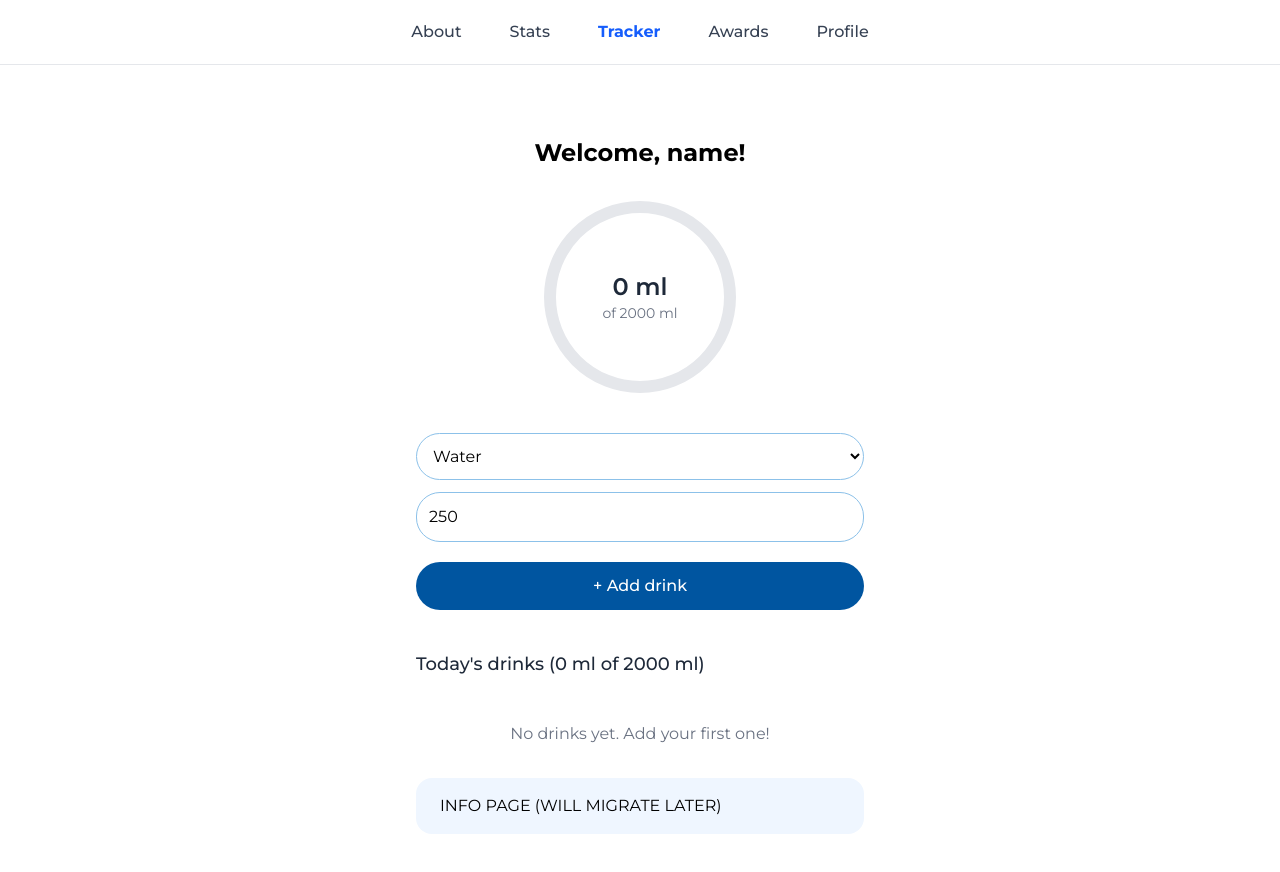
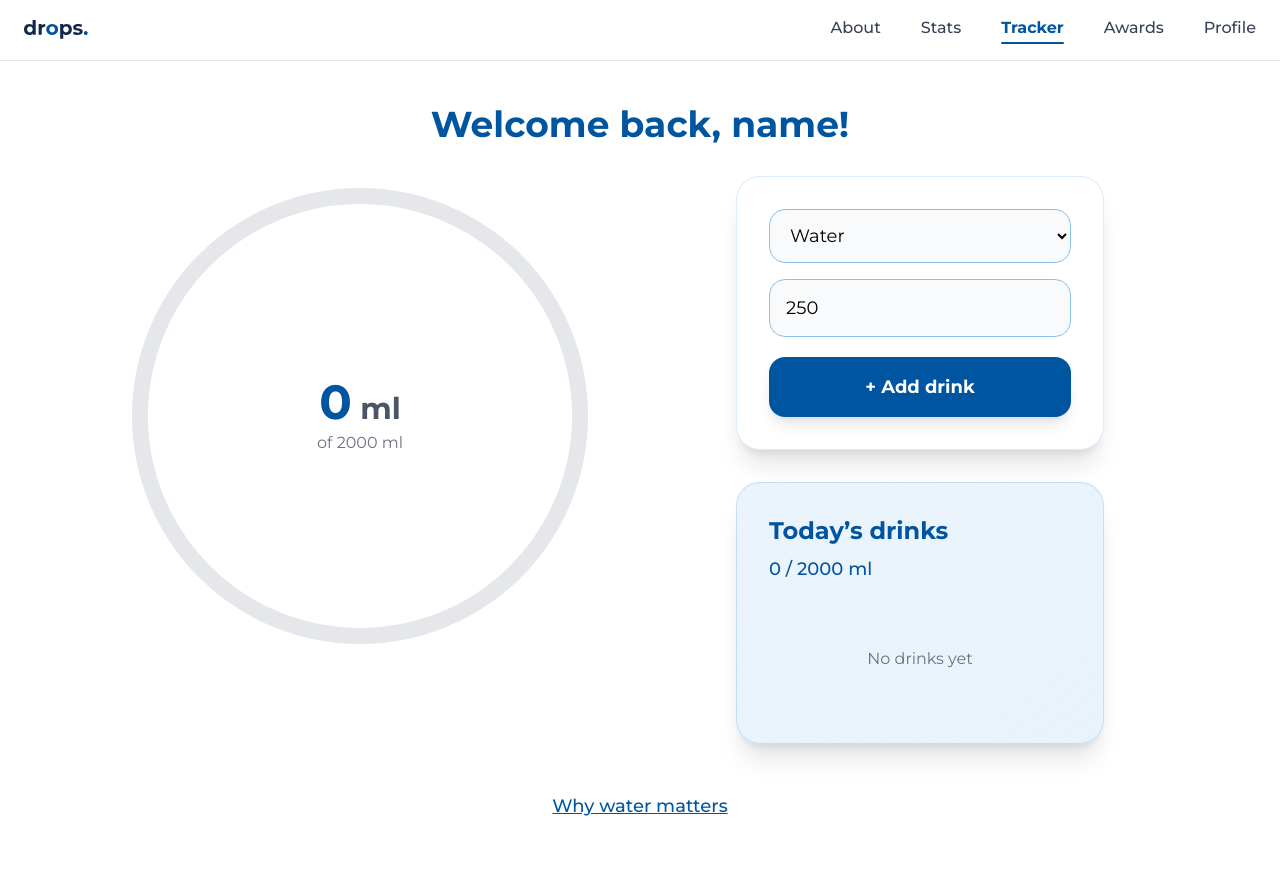
Before and after one commit to ykureninova/water-balance-frontend, a React (Vite) app: page /login in a window 1280 px wide. Both pictures are taken after typing "name@example.com", "Sample123" into the empty fields and a click on the button "Login". Shown: the top 872 px of the page. Built offline with nearby package versions, Linux system fonts and the light colour scheme.

Commit message:
brand new tracker design, bug fix

```diff
--- a/package.json
+++ b/package.json
@@ -13,6 +13,7 @@
     "@tailwindcss/vite": "^4.1.14",
     "axios": "^1.12.2",
     "cors": "^2.8.5",
+    "date-fns": "^4.1.0",
     "express": "^5.1.0",
     "mongoose": "^8.19.1",
     "react": "^19.1.1",
--- a/src/App.jsx
+++ b/src/App.jsx
@@ -19,8 +19,6 @@ function App() {
       <div className="min-h-screen flex flex-col">
         {/* Навбар зверху (десктоп) + нижній таббар (мобілка) вже в Navbar */}
         <Navbar />
-
-        {/* Основний контент з правильними відступами */}
         <main className="flex-1 pb-24 md:pb-8 pt-4 md:pt-8 px-6">
           <Routes>
             <Route path="/" element={<Home />} />
--- a/src/components/Navbar.jsx
+++ b/src/components/Navbar.jsx
@@ -10,6 +10,7 @@ import profileIcon from '../assets/pfp.png';
 import infoIcon from '../assets/information.png'
 import bookIcon from '../assets/book.png'
 import addIcon from '../assets/add.png'
+import logo from '../assets/logo.svg'
 
 export default function Navbar() {
   const location = useLocation();
@@ -30,24 +31,38 @@ export default function Navbar() {
     // { to: "/info", label: "Info", icon: infoIcon }
   ];
 
+  const hideBottomPadding = ["/login", "/register", "/onboarding"].includes(location.pathname);
+
   return (
     <>
-      {/* Десктоп - верхній */}
-      <nav className="hidden md:block w-full border-b border-gray-200 bg-white">
-        <div className="flex justify-center gap-12 py-5 text-gray-700 font-medium">
+      {/* ДЕСКТОП верхній навбар з лого */}
+      <nav className="hidden fixed md:block w-full border-b border-gray-200 bg-white">
+        <div className="max-w-7xl mx-auto px-6 py-4 flex items-center justify-between">
+          {/* ЛОГО зліва */}
+          <Link to="/" className="flex items-center gap-3 hover:opacity-80 transition">
+            <img src={logo} alt="Hydra" className="h-5 object-contain" />
+          </Link>
+
+          {/* Меню справа */}
+          <div className="flex items-center gap-10 text-gray-700 font-medium">
             {items.map(item => (
               <Link
                 key={item.to}
                 to={item.to}
-              className={`hover:text-blue-600 transition ${
+                className={`relative pb-1 transition hover:text-[#0055A0] ${
                   (item.to === "/profile" ? isProfileActive : isActive(item.to))
-                  ? "text-blue-600 font-bold"
+                    ? "text-[#0055A0] font-bold"
                     : ""
                 }`}
               >
                 {item.label}
+                {/* Підкреслення для активного пункту */}
+                {(item.to === "/profile" ? isProfileActive : isActive(item.to)) && (
+                  <span className="absolute bottom-0 left-0 w-full h-0.5 bg-[#0055A0] rounded-full" />
+                )}
               </Link>
             ))}
+          </div>
         </div>
       </nav>
 
@@ -76,7 +91,8 @@ export default function Navbar() {
       </nav>
 
       {/* Відступ знизу на мобілці */}
-      <div className="pb-20 md:pb-0" />
+
+      {!hideBottomPadding && <div className="pb-20 md:pb-0" />}
     </>
   );
 }
--- a/src/components/ProgressCircle.jsx
+++ b/src/components/ProgressCircle.jsx
@@ -1,37 +1,73 @@
-import React from 'react'
+// src/components/ProgressCircle.jsx
+import React from 'react';
 
-export default function ProgressCircle({ progress, goal }) {
-  const radius = 90;
+export default function ProgressCircle({ progress, goal, size = 320 }) {
+  const radius = size / 2 - 20; // відступ під товщину лінії
   const circumference = 2 * Math.PI * radius;
-  const offset = circumference - (progress / goal) * circumference;
+
+  const normalizedProgress = Math.min(progress, goal);
+  const offsetNormal = circumference - (normalizedProgress / goal) * circumference;
+
+  const overProgress = Math.max(progress - goal, 0);
+  const maxOver = goal;
+  const overOffset = circumference - (Math.min(overProgress, maxOver) / maxOver) * circumference;
 
   return (
-    <div className="relative w-48 h-48 flex items-center justify-center">
-      <svg className="w-48 h-48 transform -rotate-90">
+    <div className="relative flex items-center justify-center" style={{ width: size, height: size }}>
+      <svg width={size} height={size} className="transform -rotate-90">
+        {/* Фон */}
         <circle
-          cx="96"
-          cy="96"
+          cx={size / 2}
+          cy={size / 2}
           r={radius}
           stroke="#e5e7eb"
-          strokeWidth="12"
+          strokeWidth="16"
           fill="none"
         />
+
+        {/* Основний прогрес */}
         <circle
-          cx="96"
-          cy="96"
+          cx={size / 2}
+          cy={size / 2}
           r={radius}
           stroke="#0055A0"
-          strokeWidth="12"
+          strokeWidth="16"
           fill="none"
           strokeDasharray={circumference}
-          strokeDashoffset={offset}
+          strokeDashoffset={offsetNormal}
           strokeLinecap="round"
-          className="transition-all duration-500 ease-in-out"
+          className="transition-all duration-700 ease-out"
         />
+
+        {/* Перевищення норми */}
+        {progress > goal && (
+          <circle
+            cx={size / 2}
+            cy={size / 2}
+            r={radius}
+            stroke="#004480"
+            strokeWidth="16"
+            fill="none"
+            strokeDasharray={circumference}
+            strokeDashoffset={overOffset}
+            strokeLinecap="round"
+            className="transition-all duration-700 ease-out"
+          />
+        )}
       </svg>
+
+      {/* Текст по центру */}
       <div className="absolute text-center">
-        <p className="text-2xl font-semibold text-gray-800">{progress} ml</p>
-        <p className="text-sm text-gray-500">of {goal} ml</p>
+        <p className="text-4xl md:text-5xl font-bold text-[#0055A0] leading-none">
+          {progress}
+          <span className="text-2xl md:text-3xl text-gray-600"> ml</span>
+        </p>
+        <p className="text-sm md:text-base text-gray-500 mt-1">of {goal} ml</p>
+        {progress > goal && (
+          <p className="text-xs md:text-sm text-[#004480] font-medium mt-2">
+            +{progress - goal} ml
+          </p>
+        )}
       </div>
     </div>
   );
--- a/src/pages/AccountSettings.jsx
+++ b/src/pages/AccountSettings.jsx
@@ -25,10 +25,10 @@ export default function Account() {
   };
 
   return (
-    <div className="w-full max-w-md mx-auto">
+    <div className="w-full max-w-md mx-auto ">
       <div className="w-full max-w-md">
 
-        <div className="bg-[#BDDBF7] rounded-3xl shadow-xl p-8 mt-15">
+        <div className="bg-[#BDDBF7] rounded-3xl shadow-xl p-8 md:mt-30">
           {/* Аватар */}
           <div className="flex justify-center -mt-20 md:-mt-24">
             <div className="relative">
--- a/src/pages/Profile.jsx
+++ b/src/pages/Profile.jsx
@@ -25,7 +25,7 @@ export default function Profile() {
   if (!user) return <div className="min-h-screen flex items-center justify-center">Loading...</div>;
 
   return (
-    <div className="w-full max-w-md mx-auto">
+    <div className="w-full max-w-md mx-auto mt-15">
       <div className="w-full max-w-md">
         {/* Аватар */}
         <div className="flex flex-col items-center mb-10">
--- a/src/pages/Settings.jsx
+++ b/src/pages/Settings.jsx
@@ -42,7 +42,7 @@ export default function Settings() {
   };
 
   return (
-    <div className="w-full max-w-md mx-auto">
+    <div className="w-full max-w-md mx-auto mt-15">
       <div className="w-full max-w-md">
         <h1 className="text-3xl font-bold text-center mb-8">Personal settings</h1>
 
--- a/src/pages/Tracker.jsx
+++ b/src/pages/Tracker.jsx
@@ -1,34 +1,40 @@
+// src/pages/Tracker.jsx
 import { useState, useEffect } from "react";
-import Navbar from "../components/Navbar.jsx";
 import ProgressCircle from "../components/ProgressCircle.jsx";
 import { getNorm, getTodayProgress, addDrink, getDrinks, getUser } from "../utils/storage.js";
 import { useNavigate } from "react-router-dom";
 
+const drinkIcons = {
+  Water: "https://img.icons8.com/color/48/water.png",
+  Tea: "https://img.icons8.com/color/48/tea-cup.png",
+  Coffee: "https://img.icons8.com/color/48/coffee.png",
+  Juice: "https://img.icons8.com/color/48/orange-juice.png",
+  Milk: "https://img.icons8.com/color/48/milk-bottle.png",
+  "Sparkling water": "https://img.icons8.com/color/48/soda.png",
+};
+
 export default function Tracker() {
-  const [goal] = useState(getNorm());
+  const [goal] = useState(getNorm() || 2000);
   const [progress, setProgress] = useState(0);
   const [drinks, setDrinks] = useState([]);
-  const [showAll, setShowAll] = useState(false);
   const [form, setForm] = useState({ name: "Water", amount: 250 });
-  const [user, setUser] = useState(null);        // ← новий стан
-  const [loading, setLoading] = useState(true);  // ← щоб не було помилки null.username
-
+  const [user, setUser] = useState(null);
+  const [loading, setLoading] = useState(true);
   const navigate = useNavigate();
 
-  // Завантажуємо юзера і дані тільки один раз при монтуванні
   useEffect(() => {
     const currentUser = getUser();
-
     if (!currentUser) {
       navigate("/login", { replace: true });
       return;
     }
-
     setUser(currentUser);
 
-    // Завантажуємо напої за сьогодні
     const today = new Date().toISOString().slice(0, 10);
-    const todayDrinks = getDrinks().filter(d => d.date && d.date.startsWith(today));
+    const todayDrinks = getDrinks()
+      .filter(d => d.date && d.date.startsWith(today))
+      .sort((a, b) => new Date(b.date) - new Date(a.date));
+
     setDrinks(todayDrinks);
     setProgress(getTodayProgress());
     setLoading(false);
@@ -47,100 +53,113 @@ export default function Tracker() {
     addDrink(newDrink);
     setProgress(getTodayProgress());
 
-    // Оновлюємо список напоїв
     const today = new Date().toISOString().slice(0, 10);
-    const updatedDrinks = getDrinks().filter(d => d.date && d.date.startsWith(today));
-    setDrinks(updatedDrinks);
-
-    setForm({ ...form, amount: 250 }); // скидаємо поле
+    const updated = getDrinks()
+      .filter(d => d.date && d.date.startsWith(today))
+      .sort((a, b) => new Date(b.date) - new Date(a.date));
+    setDrinks(updated);
+    setForm({ ...form, amount: 250 });
   };
 
-  // Показуємо лоадер, поки юзер не завантажився
-  if (loading) {
-    return (
-      <div className="min-h-screen bg-white flex items-center justify-center">
-        <p className="text-xl">Loading...</p>
-      </div>
-    );
-  }
+  if (loading) return <div className="min-h-screen bg-white flex items-center justify-center"><p>Loading...</p></div>;
 
   return (
-    <div>
-      <div className="w-full max-w-md mx-auto">
-        <main className="flex flex-col items-center mt-10 w-full max-w-md">
-          <h1 className="text-2xl font-bold mb-8">
-            Welcome, {user?.username || "friend"}!
-          </h1>
+    <div className="w-full max-w-5xl mx-auto px-4 sm:px-6 py-8 mt-10">
+      {/* Привітання */}
+      <h1 className="text-center text-3xl sm:text-4xl font-bold text-[#0055A0] mb-8">
+        Welcome back, {user?.username || "friend"}!
+      </h1>
 
-          <ProgressCircle progress={progress} goal={goal} />
+      {/* Мобілка: вертикально // Десктоп: 2 колонки */}
+      <div className="grid md:grid-cols-2 gap-8 lg:gap-32 xl:gap-48 items-start max-w-7xl mx-auto px-6">
+        {/* КОЛЕСО завжди по центру */}
+        <div className="flex justify-center -mt-4 md:mt-0">
+          <ProgressCircle
+            progress={progress}
+            goal={goal}
+            size={window.innerWidth >= 768 ? 480 : 300}
+          />
+        </div>
 
-          {/* Форма додавання */}
-          <div className="mt-10 w-full flex flex-col gap-3">
+        {/* ПРАВА ЧАСТИНА форма + список */}
+        <div className="space-y-8">
+          {/* Форма — вузька і красива */}
+          <div className="bg-white rounded-3xl shadow-xl p-6 sm:p-8 border border-[#BDDBF7]/50 max-w-md mx-auto md:mx-0">
             <select
               value={form.name}
               onChange={(e) => setForm({ ...form, name: e.target.value })}
-              className="input border border-[#8CC1E9] w-full p-3 rounded-3xl"
+              className="w-full px-4 py-3.5 bg-gray-50 border border-[#8CC1E9] rounded-2xl text-base sm:text-lg mb-4 focus:outline-none focus:border-[#0055A0]"
             >
-              <option>Water</option>
-              <option>Tea</option>
-              <option>Coffee</option>
-              <option>Juice</option>
-              <option>Milk</option>
+              {Object.keys(drinkIcons).map(d => <option key={d}>{d}</option>)}
             </select>
 
             <input
               type="number"
               value={form.amount}
               onChange={(e) => setForm({ ...form, amount: parseInt(e.target.value) || "" })}
-              className="input border border-[#8CC1E9] w-full p-3 rounded-3xl"
               placeholder="Amount (ml)"
+              className="w-full px-4 py-3.5 bg-gray-50 border border-[#8CC1E9] rounded-2xl text-base sm:text-lg mb-5 focus:outline-none focus:border-[#0055A0]"
             />
 
             <button
               onClick={handleAdd}
-              className="bg-[#0055A0] hover:bg-[#004480] text-white rounded-full py-3 mt-2 transition font-medium"
+              className="w-full bg-[#0055A0] hover:bg-[#004480] text-white font-bold py-4 rounded-2xl transition shadow-lg text-base sm:text-lg"
             >
               + Add drink
             </button>
           </div>
 
-          {/* Список напоїв за сьогодні */}
-          <div className="mt-10 w-full">
-            <h2 className="text-lg font-medium text-gray-800 mb-3">
-              Today's drinks ({progress} ml of {goal} ml)
-            </h2>
+          {/* Список напоїв */}
+          <div className="bg-gradient-to-br from-[#BDDBF7]/30 to-[#8CC1E9]/20 rounded-3xl p-6 sm:p-8 shadow-xl border border-[#8CC1E9]/40 max-w-md mx-auto md:mx-0">
+            <h2 className="text-xl sm:text-2xl font-bold text-[#0055A0] mb-2">Today’s drinks</h2>
+            <p className="text-base sm:text-lg font-medium text-[#0055A0] mb-6">{progress} / {goal} ml</p>
 
             {drinks.length === 0 ? (
-              <p className="text-gray-500 text-center py-8">No drinks yet. Add your first one!</p>
+              <p className="text-center text-gray-500 py-10 text-base">No drinks yet</p>
             ) : (
-              <ul className="flex flex-wrap gap-3">
-                {(showAll ? drinks : drinks.slice(-6)).map((d) => (
-                  <li
-                    key={d.id}
-                    className="px-4 py-2 bg-blue-100 text-blue-700 rounded-full text-sm"
-                  >
-                    {d.name} — {d.amount} ml
-                  </li>
-                ))}
-              </ul>
+              <>
+                {/* МОБІЛКА — вертикальний список */}
+                <div className="md:hidden space-y-3 max-h-96 overflow-y-auto pr-2 custom-scrollbar-vertical">
+                  {drinks.map((d) => {
+                    const time = new Date(d.date).toLocaleTimeString([], { hour: '2-digit', minute: '2-digit' });
+                    return (
+                      <div key={d.id} className="bg-white/90 rounded-2xl p-4 shadow flex items-center gap-4 border border-[#8CC1E9]/30">
+                        <img src={drinkIcons[d.name] || drinkIcons.Water} alt={d.name} className="w-11 h-11" />
+                        <div className="flex-1">
+                          <p className="font-medium text-base">{d.name}</p>
+                          <p className="text-sm text-gray-600">{d.amount} ml · {time}</p>
+                        </div>
+                      </div>
+                    );
+                  })}
+                </div>
+
+                {/* ДЕСКТОП — горизонтальна карусель */}
+                <div className="hidden md:block overflow-x-auto pb-3">
+                  <div className="flex gap-4 min-w-max">
+                    {drinks.map((d) => {
+                      const time = new Date(d.date).toLocaleTimeString([], { hour: '2-digit', minute: '2-digit' });
+                      return (
+                        <div key={d.id} className="bg-white/90 rounded-2xl p-5 shadow flex flex-col items-center min-w-32 border border-[#8CC1E9]/30">
+                          <img src={drinkIcons[d.name] || drinkIcons.Water} alt={d.name} className="w-12 h-12 mb-2" />
+                          <p className="font-medium text-sm">{d.amount} ml</p>
+                          <p className="text-xs text-gray-500">{time}</p>
+                        </div>
+                      );
+                    })}
+                  </div>
+                </div>
+              </>
             )}
+          </div>
+        </div>
+      </div>
 
-            {drinks.length > 6 && (
-              <button
-                onClick={() => setShowAll(!showAll)}
-                className="text-blue-600 mt-4 underline text-sm"
-              >
-                {showAll ? "Hide" : "Show all"}
-              </button>
-            )}
-
-            <div className="test temp">
-              <button onClick={() => navigate("/info")} className="w-full text-left py-4 px-6 bg-blue-50 rounded-2xl flex items-center gap-4 hover:bg-blue-100 transition">
-                INFO PAGE (WILL MIGRATE LATER)
-              </button>
-            </div>
-          </div>
-        </main>
+      {/* Кнопка до Info */}
+      <div className="mt-12 text-center">
+        <button onClick={() => navigate("/info")} className="text-[#0055A0] font-medium underline text-lg">
+          Why water matters
+        </button>
       </div>
     </div>
   );
--- a/src/utils/storage.js
+++ b/src/utils/storage.js
@@ -1,8 +1,8 @@
 // src/utils/storage.js
-export const STORAGE_KEYS = {
-  USER: "water_user",
-  DRINKS: "water_drinks", // масив всіх порцій
-  NORM: "water_norm",
+const STORAGE_KEYS = {
+  USERS: "hydra_users",
+  CURRENT_USER: "hydra_current_user",
+  DRINKS: "hydra_drinks_v2", // нова версія ключа, щоб не ламати старі дані
 };
 
 export const getUser = () => {
@@ -26,33 +26,38 @@ export const clearUser = () => {
 
 export const getDrinks = () => {
   const user = getUser();
-  if (!user) return [];
-  const key = `drinks_${user.username || user.email}`;
-  const drinks = localStorage.getItem(key);
-  return drinks ? JSON.parse(drinks) : [];
+  const allDrinks = JSON.parse(localStorage.getItem(STORAGE_KEYS.DRINKS) || "[]");
+
+  // Повертаємо ТІЛЬКИ напої поточного користувача
+  return user ? allDrinks.filter(d => d.userId === user.id) : [];
 };
 
+// === НАПОЇ === тепер з userId!
 export const addDrink = (drink) => {
   const user = getUser();
   if (!user) return;
 
-  const key = `drinks_${user.username || user.email}`;
   const drinks = getDrinks();
-  drinks.push({ ...drink, date: new Date().toISOString() });
-  localStorage.setItem(key, JSON.stringify(drinks));
+  drinks.push({
+    ...drink,
+    userId: user.id, // головне!
+  });
+  localStorage.setItem(STORAGE_KEYS.DRINKS, JSON.stringify(drinks));
 };
 
+// Прогрес за сьогодні тільки для поточного користувача
 export const getTodayProgress = () => {
   const drinks = getDrinks();
   const today = new Date().toISOString().slice(0, 10);
+
   return drinks
-    .filter(d => d.date.startsWith(today))
+    .filter(d => d.date && d.date.startsWith(today))
     .reduce((sum, d) => sum + d.amount, 0);
 };
 
 export const getNorm = () => {
-  const norm = localStorage.getItem(STORAGE_KEYS.NORM);
-  return norm ? parseInt(norm) : 2000; // дефолт 2000 мл
+  const user = getUser();
+  return user?.dailyGoal || 2000;
 };
 
 export const setNorm = (norm) => {
```
Also changed, not shown: src/index.css (+17 -0 lines), 1 other file (tests, documents, lock files or other folders). Lines whose indentation alone changed are shown as unchanged.
